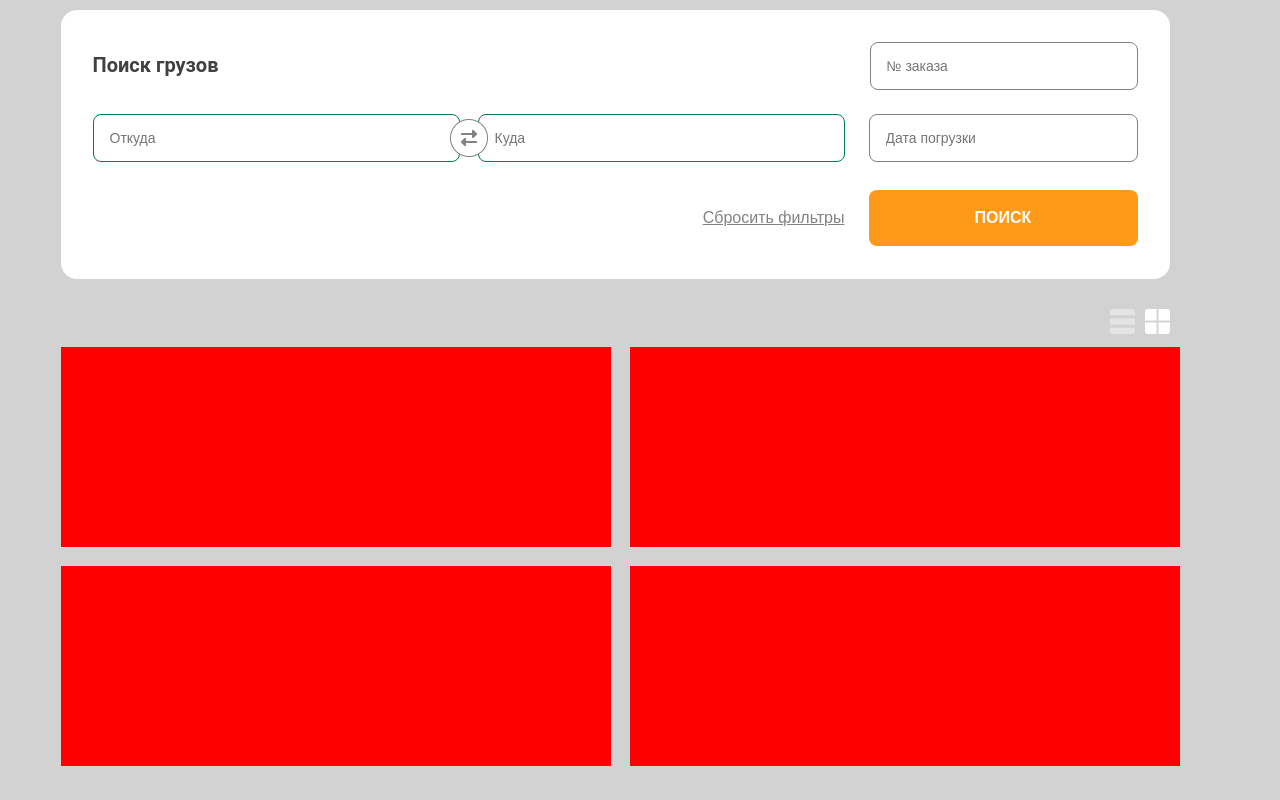
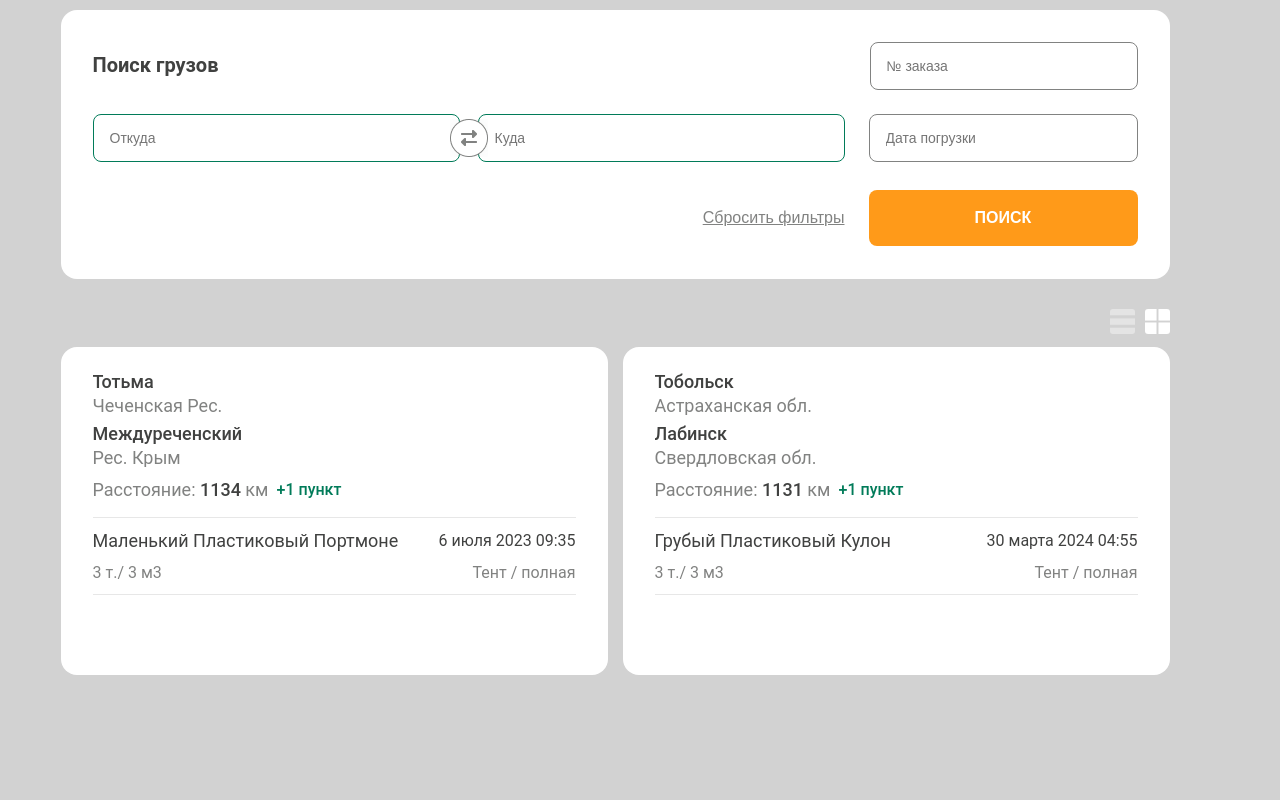
Before and after one commit to kirill-k88/vite-react-ts-rtk-scss-iteco, a React (Vite) app: page / in a window 1280 px wide. Both pictures are taken after a click on the button 1157 px from the left and 323 px from the top of the page. Built offline with nearby package versions, Linux system fonts and the light colour scheme.

Commit message:
added itinerary card

```diff
--- /dev/null
+++ b/src/components/CargoInfoGrid/CargoInfoGrid.module.scss
@@ -0,0 +1,42 @@
+@mixin font($size) {
+  font-size: $size;
+  font-weight: 400;
+  line-height: 19px;
+}
+
+.cargoInfo {
+  width: 100%;
+  padding: 12px 0;
+  display: flex;
+  flex-direction: column;
+  gap: 12px;
+  border-top: 1px solid #e7e7e7;
+  border-bottom: 1px solid #e7e7e7;
+
+  &__line {
+    width: 100%;
+    display: flex;
+    justify-content: space-between;
+    gap: 5px;
+  }
+
+  &__name {
+    display: inline-block;
+    overflow: hidden;
+    text-overflow: ellipsis;
+    @include font(18px);
+    line-height: 21px;
+    color: #404140;
+  }
+
+  &__text {
+    @include font(16px);
+    color: #818281;
+  }
+
+  &__date {
+    @include font(16px);
+    line-height: 21px;
+    color: #404140;
+  }
+}
--- /dev/null
+++ b/src/components/CargoInfoGrid/CargoInfoGrid.tsx
@@ -0,0 +1,26 @@
+import { type FC } from 'react';
+
+import styles from './CargoInfoGrid.module.scss';
+
+interface ICargoInfoGridProps {
+  cargo: string;
+  weight: number;
+  volume: number;
+  loadingDate: string;
+}
+
+export const CargoInfoGrid: FC<ICargoInfoGridProps> = ({ cargo, weight, volume, loadingDate }) => {
+  return (
+    <div className={styles.cargoInfo}>
+      <div className={styles.cargoInfo__line}>
+        <p className={styles.cargoInfo__name}>{cargo}</p>
+        {/* <p className={styles.cargoInfo__namber}>{`№${act.toUpperCase()}`}</p> */}
+        <span className={styles.cargoInfo__date}>{loadingDate}</span>
+      </div>
+      <div className={styles.cargoInfo__line}>
+        <p className={styles.cargoInfo__text}>{`${weight} т./ ${volume} м3`}</p>
+        <p className={styles.cargoInfo__text}>{`Тент / полная`}</p>
+      </div>
+    </div>
+  );
+};
--- a/src/components/DeliveryRoute/DeliveryRoute.tsx
+++ b/src/components/DeliveryRoute/DeliveryRoute.tsx
@@ -1,7 +1,11 @@
 import { type FC } from 'react';
+import { useSelector } from 'react-redux';
 
-import styles from './DeliveryRoute.module.scss';
+import { RootState } from '../../store/store';
+import { EViewStyles } from '../../store/slices/viewStyleSlice';
 
+import listStyles from './DeliveryRouteList.module.scss';
+import gridStyles from './DeliveryRouteGrid.module.scss';
 interface IDeliveryRouteProps {
   from: string;
   fromState: string;
@@ -19,6 +23,9 @@ export const DeliveryRoute: FC<IDeliveryRouteProps> = ({
   distance,
   points
 }) => {
+  const viewStyle = useSelector((state: RootState) => state.viewStyleReducer);
+  const styles = viewStyle.style === EViewStyles.list ? listStyles : gridStyles;
+
   const getPoints = (): string => {
     if (!points) return '';
     let str = 'пункт';
--- /dev/null
+++ b/src/components/DeliveryRoute/DeliveryRouteGrid.module.scss
@@ -0,0 +1,70 @@
+@mixin font($size) {
+  font-size: $size;
+  font-weight: 400;
+  line-height: 19px;
+}
+
+.deliveryRoute {
+  width: 100%;
+  margin-right: 16px;
+  display: flex;
+  flex-direction: column;
+  gap: 8px;
+
+  &__address {
+    width: 100%;
+    display: flex;
+    flex-direction: column;
+    align-items: start;
+    gap: 4px;
+  }
+
+  &__text {
+    display: inline-block;
+    overflow: hidden;
+    text-overflow: ellipsis;
+    @include font(18px);
+    color: #818281;
+    text-align: left;
+
+    &_span {
+      min-width: 20%;
+      display: inline-block;
+      overflow: hidden;
+      text-overflow: ellipsis;
+      font-size: 18px;
+      font-weight: 500;
+      line-height: 21px;
+      color: #404140;
+      text-align: left;
+    }
+  }
+
+  &__distance {
+    width: 100%;
+    margin: 4px 0;
+    display: flex;
+    align-items: center;
+    gap: 8px;
+  }
+
+  &__destinationText {
+    @include font(18px);
+    line-height: 22px;
+    color: #818281;
+
+    &_span {
+      font-size: 18px;
+      font-weight: 500;
+      line-height: 22px;
+      color: #404140;
+    }
+  }
+
+  &__points {
+    font-size: 16px;
+    font-weight: 500;
+    line-height: 22px;
+    color: #017b59;
+  }
+}
--- a/src/components/ItineraryCard/ItineraryCard.module.scss
+++ b/src/components/ItineraryCard/ItineraryCard.module.scss
@@ -1,5 +1,12 @@
 .itineraryCard {
-  width: 550px;
-  height: 200px;
-  background-color: red;
+  box-sizing: border-box;
+  width: 547px;
+  min-height: 328px;
+  background-color: #fff;
+  padding: 24px 32px;
+  gap: 12px;
+  border-radius: 16px;
+  display: flex;
+  flex-direction: column;
+  color: #404140;
 }
--- a/src/components/ItineraryCard/ItineraryCard.tsx
+++ b/src/components/ItineraryCard/ItineraryCard.tsx
@@ -1,7 +1,31 @@
 import { type FC } from 'react';
 
+import { DeliveryRoute } from '../DeliveryRoute/DeliveryRoute';
+import { IItinerary } from '../../mock/mockData';
+import { CargoInfoGrid } from '../CargoInfoGrid/CargoInfoGrid';
+
 import styles from './ItineraryCard.module.scss';
+interface ItineraryCardProps {
+  itenirary: IItinerary;
+}
 
-export const ItineraryCard: FC = () => {
-  return <div className={styles.itineraryCard}></div>;
+export const ItineraryCard: FC<ItineraryCardProps> = ({ itenirary }) => {
+  return (
+    <div className={styles.itineraryCard}>
+      <DeliveryRoute
+        from={itenirary.from}
+        fromState={itenirary.fromState}
+        to={itenirary.to}
+        toState={itenirary.toState}
+        distance={itenirary.distance}
+        points={itenirary.points}
+      />
+      <CargoInfoGrid
+        cargo={itenirary.cargo}
+        weight={itenirary.weight}
+        volume={itenirary.volume}
+        loadingDate={itenirary.loadingDate}
+      />
+    </div>
+  );
 };
--- a/src/components/List/List.module.scss
+++ b/src/components/List/List.module.scss
@@ -8,9 +8,8 @@
 
     &_grid {
       display: flex;
-      flex-direction: row;
       flex-wrap: wrap;
-      row-gap: 15px;
+      gap: 15px;
     }
   }
 
--- a/src/components/List/List.tsx
+++ b/src/components/List/List.tsx
@@ -1,5 +1,5 @@
-import { FC, ReactNode, Ref, forwardRef, useMemo } from 'react';
-import { GridComponents, Virtuoso, VirtuosoGrid } from 'react-virtuoso';
+import { type FC } from 'react';
+import { Virtuoso, VirtuosoGrid } from 'react-virtuoso';
 
 import styles from './List.module.scss';
 import { Itinerary } from '../Itinerary/Itinerary';
@@ -7,7 +7,7 @@ import { useQueryItineraries } from '../../hooks/useQueryItineraries';
 import { Preloader } from '../Preloader/Preloader';
 import { RootState } from '../../store/store';
 import { useSelector } from 'react-redux';
-import { viewStyles } from '../../store/slices/viewStyleSlice';
+import { EViewStyles } from '../../store/slices/viewStyleSlice';
 import { ItineraryCard } from '../ItineraryCard/ItineraryCard';
 import classNames from 'classnames';
 
@@ -16,35 +16,13 @@ export const List: FC = () => {
   const { data, isLoading, isError, isLoadingError, fetchNextPage, hasNextPage, isFetching } =
     useQueryItineraries();
 
-  interface GridComponentsProps {
-    children?: ReactNode;
-  }
-
-  const gridComponents: GridComponents<GridComponentsProps> = useMemo(
-    () => ({
-      List: forwardRef((props: GridComponentsProps, ref: Ref<HTMLDivElement>) => (
-        <div
-          ref={ref}
-          style={{
-            display: 'flex',
-            flexWrap: 'wrap',
-            gap: '19px'
-          }}
-        >
-          {props.children}
-        </div>
-      ))
-    }),
-    []
-  );
-
   return (
     <section className={styles.list}>
       {isLoading && <Preloader />}
       {(isError || isLoadingError) && (
         <p className={styles.list__preloader}>Ошибка при загрузке данных с сервера</p>
       )}
-      {viewStyle.style === viewStyles.list ? (
+      {viewStyle.style === EViewStyles.list ? (
         <Virtuoso
           data={data?.pages.flatMap(page => page?.data ?? []) ?? []}
           itemContent={(_, item) => <Itinerary key={item?.id} itenirary={item} />}
@@ -58,14 +36,13 @@ export const List: FC = () => {
       ) : (
         <VirtuosoGrid
           data={data?.pages.flatMap(page => page?.data ?? []) ?? []}
-          components={gridComponents}
-          itemContent={(_, item) => <ItineraryCard />}
+          itemContent={(_, item) => <ItineraryCard key={item?.id} itenirary={item} />}
           endReached={() => {
             if (hasNextPage) {
               fetchNextPage();
             }
           }}
-          className={classNames(styles.list__infinityScroll, styles.list__infinityScroll_grid)}
+          listClassName={classNames(styles.list__infinityScroll, styles.list__infinityScroll_grid)}
         />
       )}
       {isFetching && !isLoading && <p className={styles.list__preloader}>Загрузка ...</p>}
--- a/src/components/ViewStyleToggler/ViewStyleToggler.tsx
+++ b/src/components/ViewStyleToggler/ViewStyleToggler.tsx
@@ -6,7 +6,7 @@ import listImg from '../../images/list.png';
 import gridImg from '../../images/grid.png';
 
 import styles from './ViewStyleToggler.module.scss';
-import { setStyle, viewStyles } from '../../store/slices/viewStyleSlice';
+import { setStyle, EViewStyles } from '../../store/slices/viewStyleSlice';
 import { RootState } from '../../store/store';
 
 export const ViewStyleToggler: FC = () => {
@@ -14,11 +14,11 @@ export const ViewStyleToggler: FC = () => {
   const dispatch = useDispatch();
 
   const toggleViewStyleInList = () => {
-    dispatch(setStyle({ style: viewStyles.list }));
+    dispatch(setStyle({ style: EViewStyles.list }));
   };
 
   const toggleViewStyleInGrid = () => {
-    dispatch(setStyle({ style: viewStyles.grid }));
+    dispatch(setStyle({ style: EViewStyles.grid }));
   };
 
   return (
@@ -26,7 +26,7 @@ export const ViewStyleToggler: FC = () => {
       <button
         type="button"
         className={classNames(styles.listToggle__btn, {
-          [styles.listToggle__btn_active]: viewStyle.style === viewStyles.list
+          [styles.listToggle__btn_active]: viewStyle.style === EViewStyles.list
         })}
         onClick={toggleViewStyleInList}
       >
@@ -35,7 +35,7 @@ export const ViewStyleToggler: FC = () => {
       <button
         type="button"
         className={classNames(styles.listToggle__btn, {
-          [styles.listToggle__btn_active]: viewStyle.style === viewStyles.grid
+          [styles.listToggle__btn_active]: viewStyle.style === EViewStyles.grid
         })}
         onClick={toggleViewStyleInGrid}
       >
--- a/src/store/slices/viewStyleSlice.ts
+++ b/src/store/slices/viewStyleSlice.ts
@@ -1,17 +1,17 @@
 import { createSlice } from '@reduxjs/toolkit';
 import type { PayloadAction } from '@reduxjs/toolkit';
 
-export enum viewStyles {
+export enum EViewStyles {
   'list' = 'list',
   'grid' = 'grid'
 }
 
 export interface IviewStyleSlice {
-  style: viewStyles;
+  style: EViewStyles;
 }
 
 const initialState: IviewStyleSlice = {
-  style: viewStyles.list
+  style: EViewStyles.list
 };
 
 export const viewStyleSlice = createSlice({
```
Also changed, not shown: src/components/Grid/Grid.tsx (deleted, +0 -34 lines), src/components/DeliveryRoute/DeliveryRouteList.module.scss (renamed from src/components/DeliveryRoute/DeliveryRoute.module.scss).
